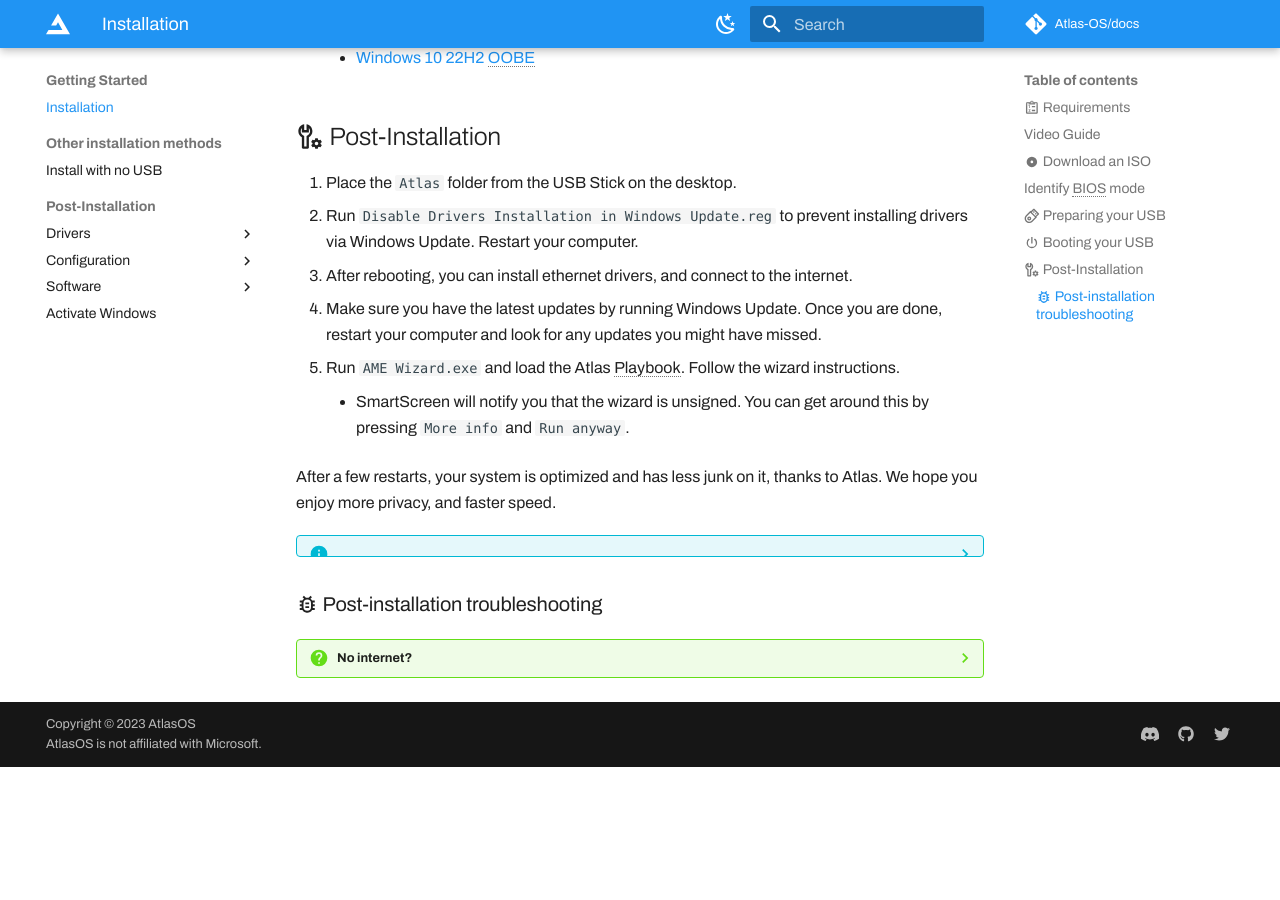
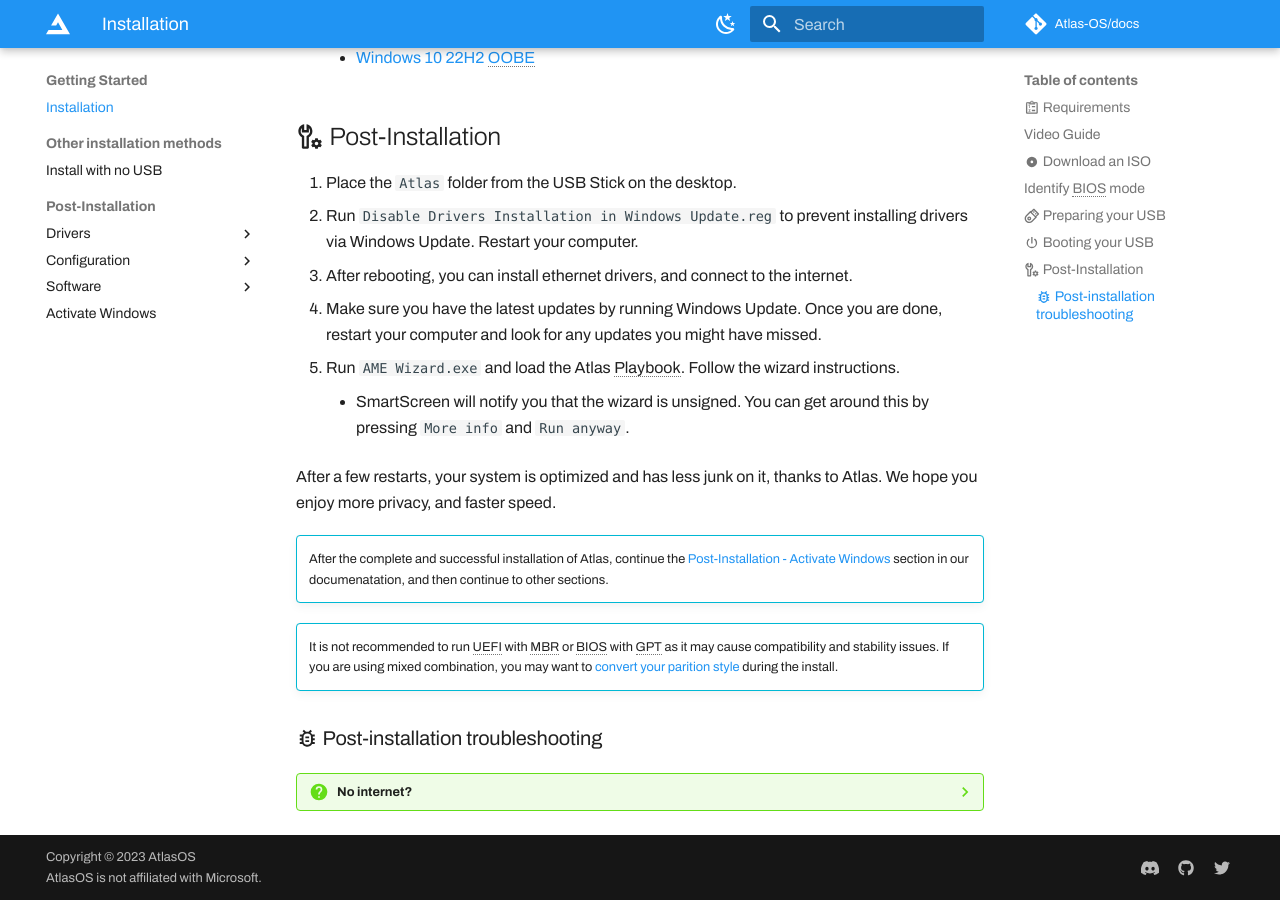
Before and after one commit to Atlas-OS/docs, an MkDocs documentation site: the page built from docs/Getting started/Installation.md, in a window 1280 px wide and 900 px high, scrolled down 3953 px. Built offline with MkDocs 1.6.1 and Material for MkDocs 9.7.7, drawn with Linux system fonts in a browser that asks for light colours; some web fonts are replaced; plug-ins that fetch from the network failed and are left out; comment, search, counter and statistics services are not loaded; before the commit the page ends 4720 px from its top, so only the background shows below that.

Commit message:
fix: :bug: change ??? to !!!, fixes https://github.com/Atlas-OS/docs/commit/b39852443fb69350588ed98f66b709c1b5b22650

```diff
--- a/docs/Getting started/Installation.md
+++ b/docs/Getting started/Installation.md
@@ -136,8 +136,13 @@ This step may be different for you depending on how you made your bootable USB.
 
 After a few restarts, your system is optimized and has less junk on it, thanks to Atlas. We hope you enjoy more privacy, and faster speed.
 
-??? info ""
+!!! info ""
     After the complete and successful installation of Atlas, continue the [Post-Installation - Activate Windows](https://docs.atlasos.net/Getting%20started/Post-Installation/Activate%20Windows.md) section in our documenatation, and then continue to other sections.
+
+
+!!! info ""
+    It is not recommended to run UEFI with MBR or BIOS with GPT as it may cause compatibility and stability issues.
+    If you are using mixed combination, you may want to [convert your parition style](https://learn.microsoft.com/en-us/windows-server/storage/disk-management/change-an-mbr-disk-into-a-gpt-disk) during the install.
 
 ### :material-bug-outline: Post-installation troubleshooting
 
```
